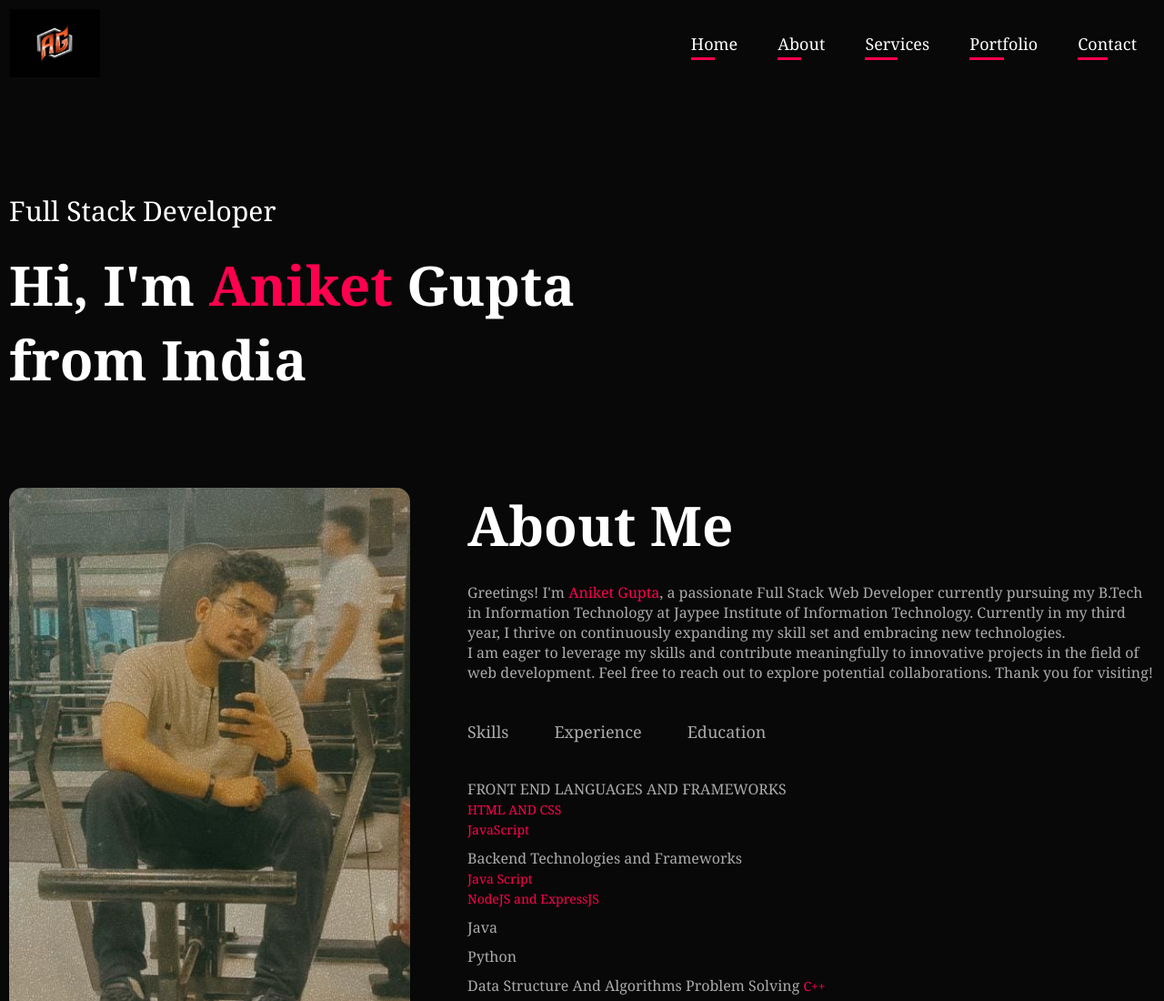
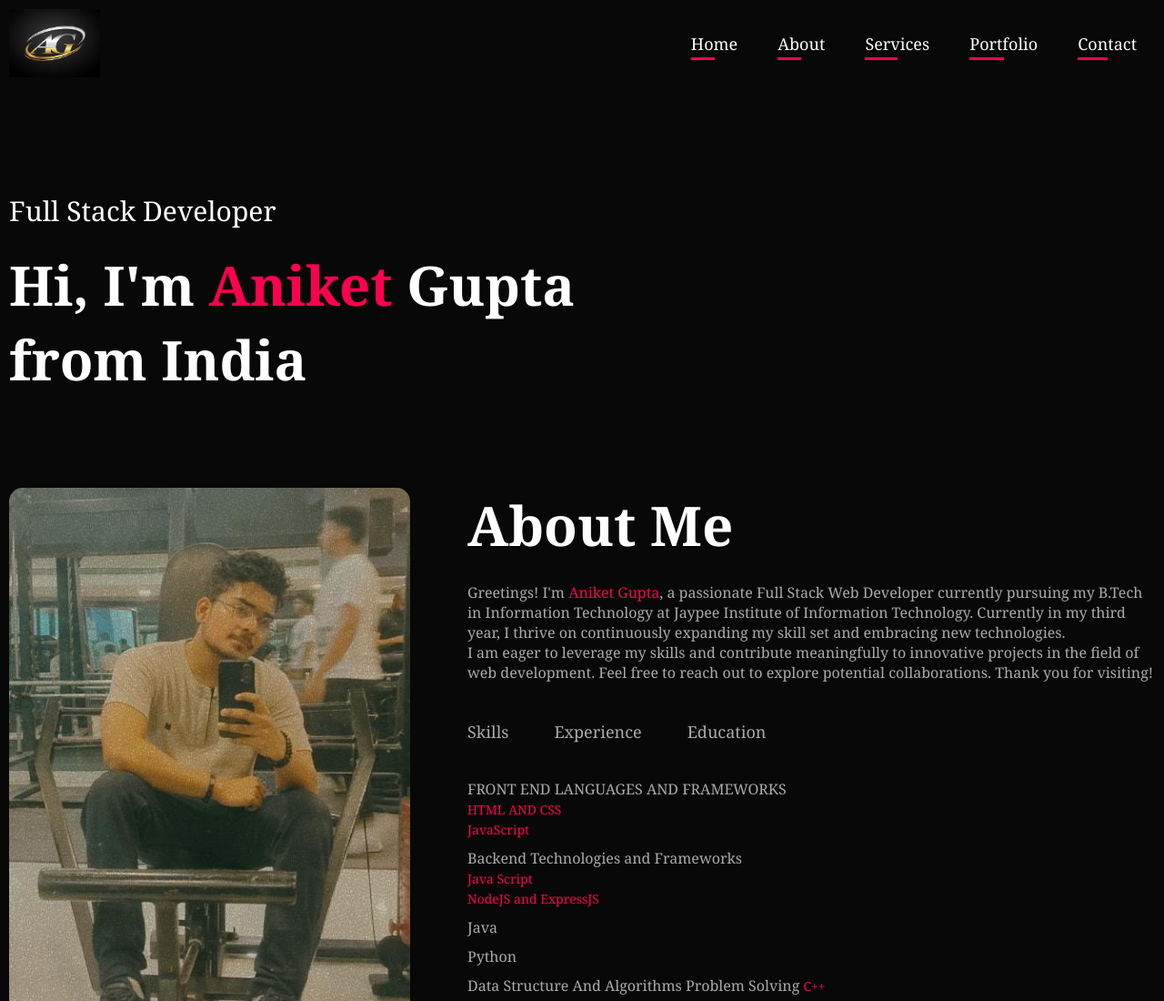
Before and after one commit to AniketGupta9555/PORTFOLIO, a plain HTML site: page index.html in a window 1280 px wide. Shown: the top 1100 px of the page at 91% size. Drawn offline with Linux system fonts and the light colour scheme.

Commit message:
Update index.html

```diff
--- a/index.html
+++ b/index.html
@@ -11,7 +11,7 @@
     <div class="header">
         <div class="container">
             <nav>
-                <img src="images/180131995-ag-monogram-logo-letter-with-modern-geometric-orange-style-design-geometric-hexagonal-shape-rounded.jpg" class="logo">
+                <img src="images/160138748-initial-letter-ag-logotype-company-name-colored-gold-and-silver-swoosh-design-isolated-on-black.jpg" class="logo">
                 <ul>
                     <li><a href="#header">Home</a></li>
                     <li><a href="#about">About</a></li>
```
